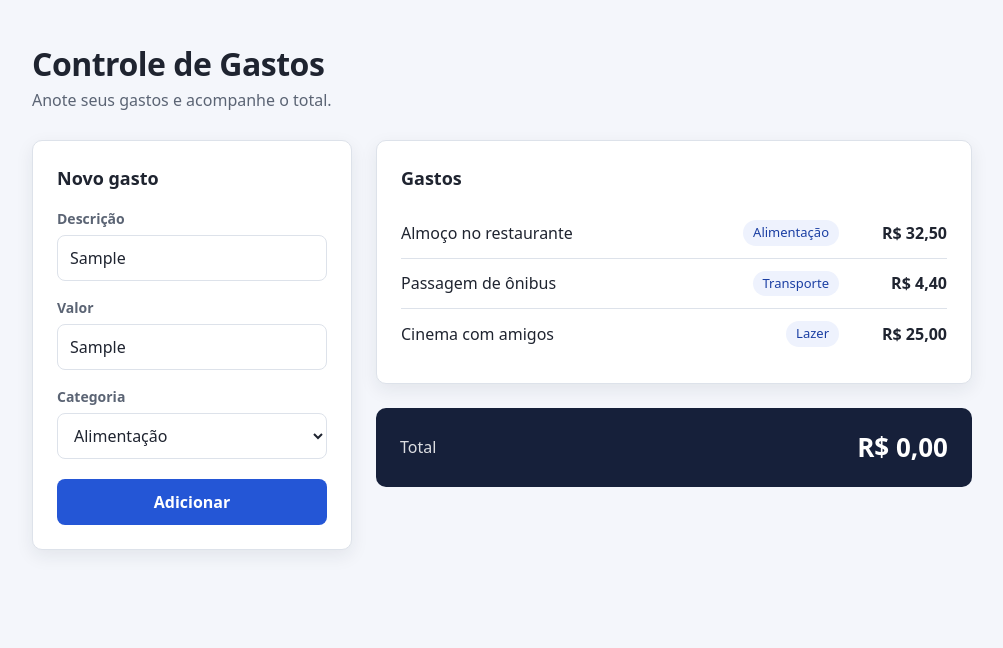
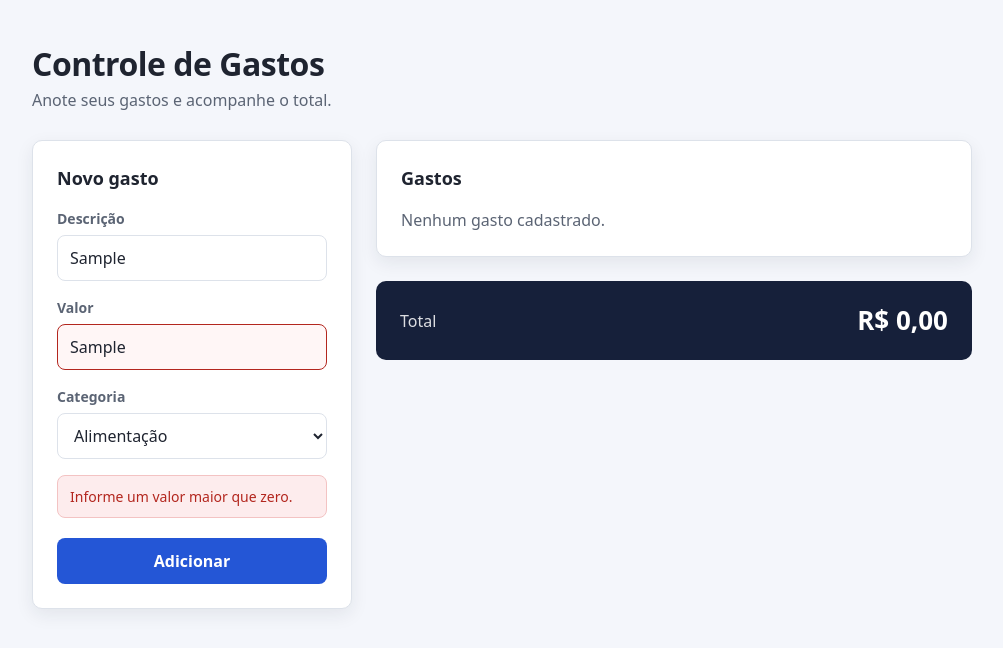
Before and after one commit to ClausDih/controle-de-gastos, a React (Vite) app: page / in a window 1280 px wide. Both pictures are taken after typing "Sample", "Sample" into the empty fields and a click on the button "Adicionar". Shown: the top 648 px of the page, without its empty margins (138-1141 px from the left). Built offline with nearby package versions, Linux system fonts and the light colour scheme.

Commit message:
missao 1: adicionar

```diff
--- a/src/App.css
+++ b/src/App.css
@@ -77,6 +77,20 @@
 
 .formulario-gasto__campo input::placeholder {
   color: #9aa3b2;
+}
+
+.formulario-gasto__campo input[aria-invalid='true'] {
+  border-color: var(--cor-erro);
+  background: #fff6f6;
+}
+
+.formulario-gasto__erro {
+  padding: 10px 12px;
+  border: 1px solid #f3c3c3;
+  border-radius: 8px;
+  background: #fdeced;
+  color: var(--cor-erro);
+  font-size: 14px;
 }
 
 .formulario-gasto__botao {
--- a/src/App.jsx
+++ b/src/App.jsx
@@ -1,17 +1,18 @@
+import { useState } from 'react'
 import FormularioGasto from './components/FormularioGasto.jsx'
 import ListaGastos from './components/ListaGastos.jsx'
 import TotalGastos from './components/TotalGastos.jsx'
 import './App.css'
 
-// Dados de exemplo apenas para o layout ficar visível.
-// Na Missão 1 esta constante vira o estado (useState) da lista de gastos.
-const gastosExemplo = [
-  { id: 1, descricao: 'Almoço no restaurante', valor: 32.5, categoria: 'Alimentação' },
-  { id: 2, descricao: 'Passagem de ônibus', valor: 4.4, categoria: 'Transporte' },
-  { id: 3, descricao: 'Cinema com amigos', valor: 25, categoria: 'Lazer' },
-]
+function App() {
+  // O App é o dono da lista; o formulário só avisa quando há um gasto novo.
+  const [gastos, setGastos] = useState([])
 
-function App() {
+  function adicionarGasto(novoGasto) {
+    // Forma funcional: não depende do valor atual de "gastos".
+    setGastos((gastosAnteriores) => [...gastosAnteriores, novoGasto])
+  }
+
   return (
     <main className="app">
       <header className="app__cabecalho">
@@ -20,10 +21,10 @@ function App() {
       </header>
 
       <div className="app__conteudo">
-        <FormularioGasto />
+        <FormularioGasto onAdicionar={adicionarGasto} />
 
         <div className="app__painel">
-          <ListaGastos gastos={gastosExemplo} />
+          <ListaGastos gastos={gastos} />
           {/* Total fixo em zero: o cálculo com reduce entra na Missão 2. */}
           <TotalGastos total={0} />
         </div>
--- a/src/components/FormularioGasto.jsx
+++ b/src/components/FormularioGasto.jsx
@@ -1,12 +1,49 @@
-// Formulário de cadastro de gasto: por enquanto só o layout, sem estado.
-// A lógica (useState, validação e envio) entra na Missão 1.
-function FormularioGasto() {
+import { useState } from 'react'
+import { converterValor } from '../utils/converterValor.js'
+
+const CATEGORIAS = ['Alimentação', 'Transporte', 'Lazer', 'Outros']
+
+// Formulário de cadastro de gasto.
+// Os campos são controlados aqui; a lista de gastos fica no App (onAdicionar).
+function FormularioGasto({ onAdicionar }) {
+  const [descricao, setDescricao] = useState('')
+  const [valor, setValor] = useState('')
+  const [categoria, setCategoria] = useState('Alimentação')
+  // erro guarda o campo problemático e a mensagem exibida na página.
+  const [erro, setErro] = useState(null)
+
+  function lidarComEnvio(evento) {
+    evento.preventDefault()
+
+    const descricaoLimpa = descricao.trim()
+    if (descricaoLimpa === '') {
+      setErro({ campo: 'descricao', mensagem: 'Informe uma descrição.' })
+      return
+    }
+
+    const valorNumerico = converterValor(valor)
+    if (!Number.isFinite(valorNumerico) || valorNumerico <= 0) {
+      setErro({ campo: 'valor', mensagem: 'Informe um valor maior que zero.' })
+      return
+    }
+
+    onAdicionar({
+      id: crypto.randomUUID(),
+      descricao: descricaoLimpa,
+      // Arredonda em 2 casas para não guardar 12.500000000000002.
+      valor: Math.round(valorNumerico * 100) / 100,
+      categoria,
+    })
+
+    // Envio bem-sucedido: limpa o formulário e a mensagem de erro.
+    setDescricao('')
+    setValor('')
+    setCategoria('Alimentação')
+    setErro(null)
+  }
+
   return (
-    <form
-      className="formulario-gasto"
-      // Evita que o botão recarregue a página enquanto não há lógica de envio.
-      onSubmit={(evento) => evento.preventDefault()}
-    >
+    <form className="formulario-gasto" onSubmit={lidarComEnvio} noValidate>
       <h2 className="formulario-gasto__titulo">Novo gasto</h2>
 
       <div className="formulario-gasto__campo">
@@ -17,6 +54,9 @@ function FormularioGasto() {
           type="text"
           placeholder="Ex.: Almoço no restaurante"
           autoComplete="off"
+          value={descricao}
+          onChange={(evento) => setDescricao(evento.target.value)}
+          aria-invalid={erro?.campo === 'descricao'}
         />
       </div>
 
@@ -29,18 +69,33 @@ function FormularioGasto() {
           type="text"
           inputMode="decimal"
           placeholder="0,00"
+          value={valor}
+          onChange={(evento) => setValor(evento.target.value)}
+          aria-invalid={erro?.campo === 'valor'}
         />
       </div>
 
       <div className="formulario-gasto__campo">
         <label htmlFor="categoria">Categoria</label>
-        <select id="categoria" name="categoria" defaultValue="Alimentação">
-          <option value="Alimentação">Alimentação</option>
-          <option value="Transporte">Transporte</option>
-          <option value="Lazer">Lazer</option>
-          <option value="Outros">Outros</option>
+        <select
+          id="categoria"
+          name="categoria"
+          value={categoria}
+          onChange={(evento) => setCategoria(evento.target.value)}
+        >
+          {CATEGORIAS.map((nomeCategoria) => (
+            <option key={nomeCategoria} value={nomeCategoria}>
+              {nomeCategoria}
+            </option>
+          ))}
         </select>
       </div>
+
+      {erro && (
+        <p className="formulario-gasto__erro" role="alert">
+          {erro.mensagem}
+        </p>
+      )}
 
       <button type="submit" className="formulario-gasto__botao">
         Adicionar
--- a/src/index.css
+++ b/src/index.css
@@ -8,6 +8,7 @@
   --cor-borda: #dde2ea;
   --cor-primaria: #2456d6;
   --cor-primaria-escura: #1b3fa3;
+  --cor-erro: #b3261e;
   --raio: 10px;
   --sombra: 0 6px 18px rgba(23, 32, 56, 0.08);
 
--- /dev/null
+++ b/src/utils/converterValor.js
@@ -0,0 +1,13 @@
+// Converte o valor digitado pelo usuário em número.
+// Aceita "12,50", "12.50", "1.234,56" e "R$ 12,50".
+// Retorna NaN para texto vazio ou inválido ("abc", "12,5,0").
+export function converterValor(texto) {
+  const limpo = texto.replace(/r\$/i, '').replace(/\s/g, '')
+
+  // Se tem vírgula, ela é o separador decimal e o ponto é de milhar.
+  const normalizado = limpo.includes(',')
+    ? limpo.replace(/\./g, '').replace(',', '.')
+    : limpo
+
+  return normalizado === '' ? NaN : Number(normalizado)
+}
```
Also changed, not shown: 1 other file (tests, documents, lock files or other folders).
